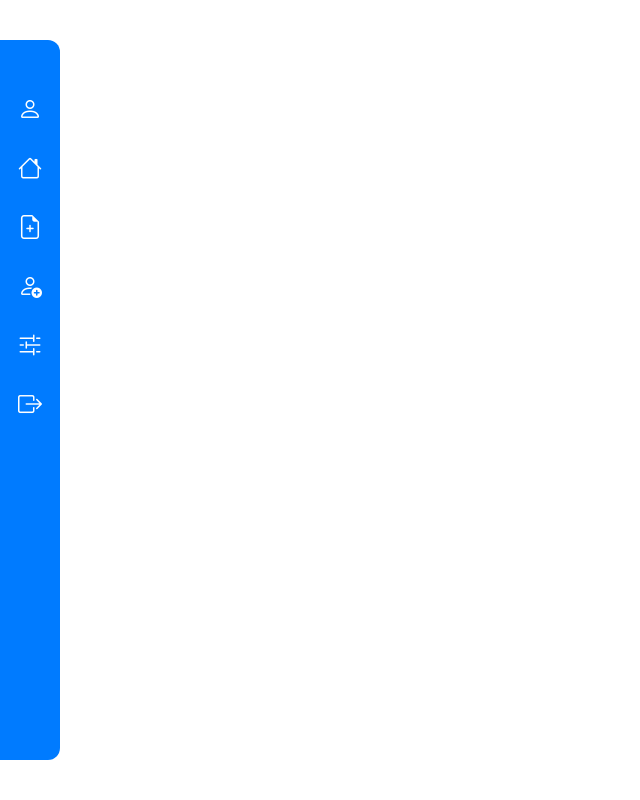
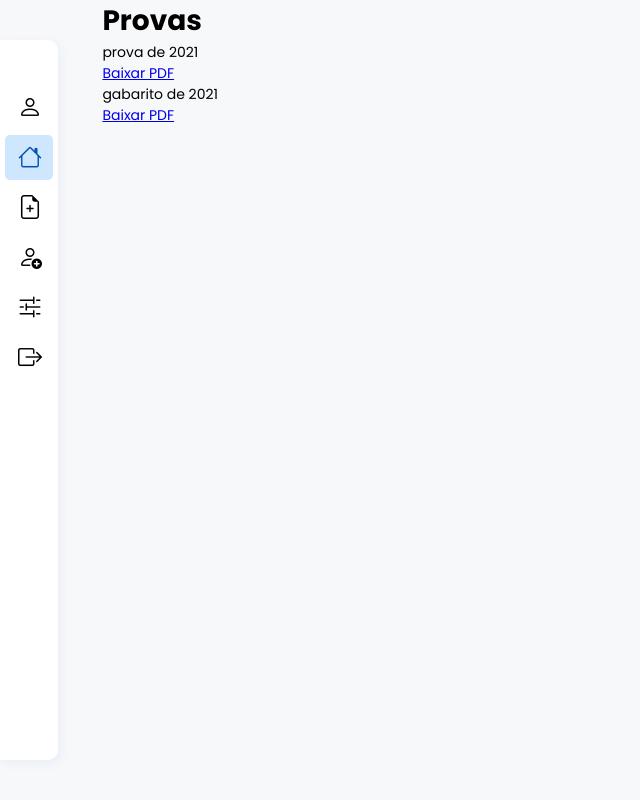
Before and after one commit to rochamanuela/acodemy-enade, a PHP site: page /html/teste.html in a window 1280 px wide. Shown: the whole page, without its empty margins (0-640 px from the left). Run offline with PHP 8.4, Linux system fonts and the light colour scheme.

Commit message:
01/12/2023 - 21:00

```diff
--- a/html/sidebar.css
+++ b/html/sidebar.css
@@ -15,14 +15,13 @@
 
 html {
     scroll-behavior: smooth;
-    /* Adiciona a rolagem suave para todos os elementos */
 }
 
 body {
     display: flex;
     flex-direction: column;
 
-    background-color: var(--white);
+    background-color: #F7F8FA;
     font-family: 'Poppins', sans-serif;
     font-size: 14px;
 
@@ -31,11 +30,12 @@ body {
 
 nav.menu-lateral {
     /*width: 250px;*/
-    width: 60px;
+    width: 58px;
     height: 80%;
-    background-color: var(--blue);
+    background-color: var(--white);
     padding: 40px 0;
-    border-radius: 0 12px 12px 0;
+    border-radius: 0 10px 10px 0;
+    box-shadow: 2px 3px 8px 0px rgba(219, 228, 248, 0.5);
 
     position: fixed;
     top: 5%;
@@ -46,7 +46,7 @@ nav.menu-lateral {
 }
 
 nav.menu-lateral:hover {
-    width: 250px;
+    width: 200px;
 }
 
 .btn-expandir {
@@ -55,7 +55,7 @@ nav.menu-lateral:hover {
 }
 
 .btn-expandir > i {
-    color: var(--white);
+    color: #000;
     font-size: 24px;
     cursor: pointer;
 }
@@ -66,10 +66,10 @@ ul {
 }
 
 ul li.item-menu a {
-    color: var(--white);
+    color: #000;
     text-decoration: none;
     font-size: 14px;
-    padding: 12px 10px;
+    padding: 5px 5px;
     margin-left: 8px;
 
     display: flex;
@@ -86,8 +86,23 @@ ul li.item-menu a span.icon > i{
 
 ul li.item-menu {
     transition: .3s;
+    margin: 5px 5px;
+    border-radius: 5px;
 }
 
-ul li.item-menu:hover {
-    background-color: #4b4b4b;
+ul li.item-menu:hover, #activate {
+    background-color: #CFE6FF;
+    color: #0256AF;
 }
+
+ul li.item-menu a:hover {
+    color: #0256AF;
+}
+
+
+
+
+/* a partir daqui não tem nada da navbar */
+main {
+    padding: 0 8%;
+}
--- a/html/teste.html
+++ b/html/teste.html
@@ -14,14 +14,14 @@
         <ul>
             <li class="item-menu">
                 <a href="#">
-                    <span class="icon"><i class="bi bi-person"></i></i></span>
+                    <span class="icon"><i class="bi bi-person"></i></span>
                     <span class="txt-link">Usuário</span>
                 </a>
             </li>
-            <li class="item-menu">
+            <li class="item-menu" id="activate">
                 <a href="#">
-                    <span class="icon"><i class="bi bi-house"></i></span>
-                    <span class="txt-link">Home</span>
+                    <span class="icon" id="activate"><i class="bi bi-house"></i></span>
+                    <span class="txt-link" id="activate">Home</span>
                 </a>
             </li>
             <li class="item-menu">
@@ -50,6 +50,16 @@
             </li>
         </ul>
     </nav>
+    <main>
+        <h1>Provas</h1>
+        <!-- Link para baixar o PDF em outra aba -->
+        <p>prova de 2021</p>
+        <a href="../provas/2021/prova.pdf" download="prova_2021.pdf" target="_blank">Baixar PDF</a>
+
+        <p>gabarito de 2021</p>
+        <a href="../provas/2021/gabarito.pdf" download="gabarito_2021.pdf" target="_blank">Baixar PDF</a>
+
+    </main>
 </body>
 
 </html>
```
Also changed, not shown: 10 other files.
